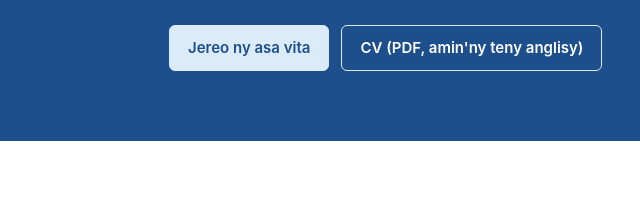
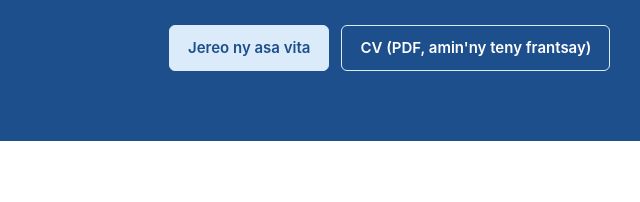
Before and after one commit to raabets/tsilavo-portfolio, a plain HTML site: page mg.html in a window 1280 px wide. Shown: the part 515-717 px from the top of the page, 1-641 px from the left. Drawn offline with Linux system fonts and the light colour scheme.

Commit message:
Version MG : lien vers le CV français

```diff
--- a/mg.html
+++ b/mg.html
@@ -42,7 +42,7 @@
       <p class="hero-text">Nanomboka tamin'ny 2017 dia mitantana fotodrafitrasa informatika miasa tena izy aho: fanaraha-maso SOC 24/7, kaonty sy cloud Microsoft, tambajotra amin'ny toerana maromaro, hatramin'ny fanaovana nomerika ny seranam-piaramanidina 10. Ataoko automatika izay asa miverimberina, ary rehefa ilaina ny fitaovana manokana dia amboariko izany.</p>
       <div class="cta">
         <a class="btn" href="#projets">Jereo ny asa vita</a>
-        <a class="btn ghost" href="CV_Tsilavonianja_EN.pdf" target="_blank" rel="noopener">CV (PDF, amin'ny teny anglisy)</a>
+        <a class="btn ghost" href="CV_Tsilavonianja.pdf" target="_blank" rel="noopener">CV (PDF, amin'ny teny frantsay)</a>
       </div>
       </div>
       <img class="avatar" src="img/photo-tsilavo.webp" alt="Sarin'i Tsilavonianja RAKOTONDRAMANGA" width="400" height="400">
```
